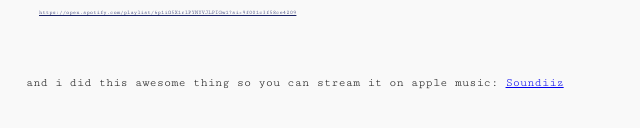
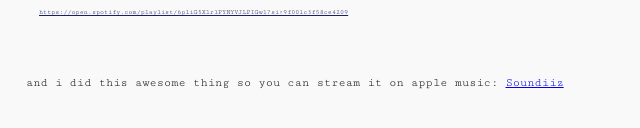
Before and after one commit to chelseaachiu/hai, a plain HTML site: page index.html in a window 1280 px wide. Shown: the part 316-444 px from the top of the page, 0-640 px from the left. Drawn offline with Linux system fonts and the light colour scheme.

Commit message:
Update index.html

```diff
--- a/index.html
+++ b/index.html
@@ -53,7 +53,7 @@
 
     a.simple-link {
       padding-left: 40px;
-      font-size: 0.35rem;
+      font-size: 0.42rem;
       color: #182163;
       font-weight: 400;
     }
```
